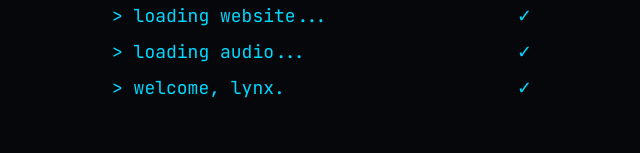
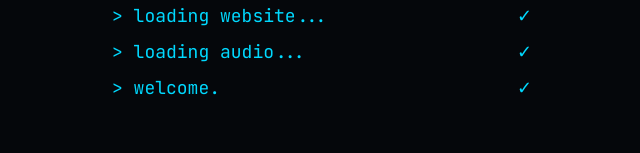
Before and after one commit to RNClynx/RNClynx.github.io, a React (Vite) app: page / in a window 1280 px wide. Shown: the part 412-565 px from the top of the page, without its empty margins (318-958 px from the left). Built offline with nearby package versions, Linux system fonts and the light colour scheme.

Commit message:
NOT EVERYONE IS LYNX

```diff
--- a/src/components/Loader.jsx
+++ b/src/components/Loader.jsx
@@ -4,7 +4,7 @@ import { motion } from "framer-motion";
 const bootSequence = [
   "> loading website...",
   "> loading audio...",
-  "> welcome, lynx."
+  "> welcome."
 ];
 
 const logo = `
```
